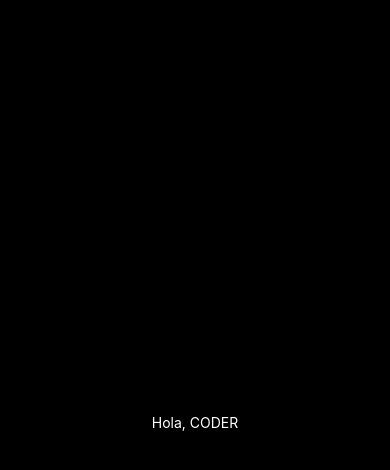
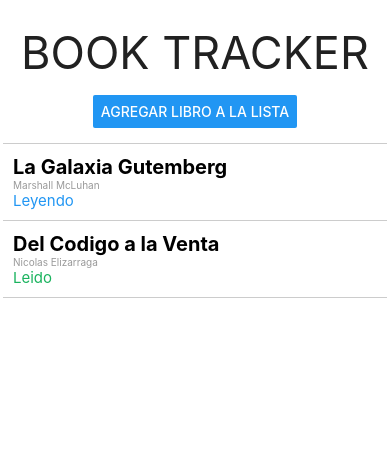
Before and after one commit to jomiborras/coderapp, a React Native app: screen / in a window 390 px wide. Shown: the top 470 px of the page. Built offline with nearby package versions, Linux system fonts and the light colour scheme.

Commit message:
Se crea la aplicacion de lista con algunos cambios personales

```diff
--- a/App.js
+++ b/App.js
@@ -1,23 +1,322 @@
-import { StatusBar } from 'expo-status-bar';
-import { StyleSheet, Text, View } from 'react-native';
+import React, { useEffect, useState } from "react";
+import {
+  StyleSheet,
+  Button,
+  TextInput,
+  View,
+  Text,
+  FlatList,
+  Modal,
+  Pressable,
+} from "react-native";
 
 export default function App() {
+
+  const [books, setBooks] = useState([
+    {
+      id: 1,
+      name: 'La Galaxia Gutemberg',
+      author: 'Marshall McLuhan',
+      read: false
+    },
+    {
+      id: 2,
+      name: 'Del Codigo a la Venta',
+      author: 'Nicolas Elizarraga',
+      read: true
+    }
+  ]);
+
+  const [addModal, setAddModal] = useState(false);
+  const [modalVisible, setModalVisible] = useState(false);
+  const [selectedItem, setSelectedItem] = useState({});
+  const [bookName, setBookName] = useState("");
+  const [bookAuthor, setBookAuthor] = useState("");
+
+  const onChangeBookName = (text) => {
+    setBookName(text);
+  };
+
+  const onChangeBookAuthor = (text) => {
+    setBookAuthor(text);
+  };
+
+  const openNewBookModal = () => {
+    setAddModal(true);
+  }
+
+  const addBook = () => {
+    setBooks((oldArray) => [...oldArray, { id: Date.now(), name: bookName, author: bookAuthor, read: false }]);
+    setBookName("");
+    setBookAuthor("");
+    setAddModal(!addModal);
+  };
+
+  const closeAddBook = () => {
+    setAddModal(!addModal);
+    setBookName("");
+    setBookAuthor("");
+  }
+
+
+  const openBook = (item) => {
+    setSelectedItem(item);
+    setModalVisible(true);
+  };
+
+  const onCancelModal = () => {
+    setModalVisible(!modalVisible);
+    setSelectedItem({});
+  };
+
+  const readBook = (id) => {
+    setModalVisible(!modalVisible);
+    books.find(item => item.id === id).read = true;
+    setSelectedItem({});
+  }
+
+  const onDeleteBook = (id) => {
+    setModalVisible(!modalVisible);
+    setBooks((oldArray) => oldArray.filter((item) => item.id !== id));
+    setSelectedItem({});
+  };
+
   return (
-    <View style={styles.container}>
-      <Text style={styles.text}>Hola, CODER</Text>
-      <StatusBar style="auto" />
+    // MAIN SCREEN
+    <View style={styles.screen}>
+      <Text style={styles.title}>BOOK TRACKER</Text>
+      <View style={styles.addItemInputContainer}>
+        <Button title="Agregar Libro a la Lista" onPress={openNewBookModal} />
+      </View>
+      <FlatList
+        style={styles.flatList}
+        data={books}
+        renderItem={(itemData) => (
+          <Pressable
+            style={styles.itemContainer}
+            onPress={() => {
+              openBook(itemData.item);
+            }}
+          >
+            <Text style={styles.itemName}>{itemData.item.name}</Text>
+            <Text style={styles.itemAuthor}>{itemData.item.author}</Text>
+            <Text style={itemData.item.read ? styles.itemRead : styles.itemReading}>{itemData.item.read ? "Leido" : "Leyendo"}</Text>
+          </Pressable>
+        )}
+        keyExtractor={(item) => item.id.toString()}
+      />
+
+      <Modal animationType="fade" transparent={true} visible={modalVisible}>
+        <View style={styles.modalMainView}>
+          <View style={styles.modalView}>
+            {/* Boton Cerrar Modal */}
+            <View style={styles.buttonClose}>
+              <Pressable
+                onPress={onCancelModal}
+              >
+                <Text style={[styles.button, styles.close]}>X</Text>
+              </Pressable>
+            </View>
+            {/* Titulo del libro */}
+            <Text style={styles.modalTitle}>{selectedItem.name}</Text>
+            {/* Informacion */}
+            <View style={styles.modalBody}>
+              <Text style={styles.modalText}>
+                <Text>Autor: </Text>
+                <Text style={styles.modalBoldText}>{selectedItem?.author}</Text>
+              </Text>
+              <Text style={styles.modalText}>
+                <Text>Estado: </Text>
+                <Text style={styles.modalBoldText}>{selectedItem.read ? "Leído" : "Leyendo"}</Text>
+              </Text>
+            </View>
+            {/* Acciones */}
+            <View style={styles.modalActions}>
+              <Pressable
+                style={[styles.button, styles.buttonCancel, selectedItem.read && styles.disabledButton]}
+                onPress={() => {
+                  readBook(selectedItem.id);
+                }}
+                disabled={selectedItem.read}
+              >
+                <Text style={[styles.textStyle, selectedItem.read && styles.disabledButton]}>Leer</Text>
+              </Pressable>
+              <Pressable
+                style={[styles.button, styles.buttonDelete]}
+                onPress={() => {
+                  onDeleteBook(selectedItem.id);
+                }}
+              >
+                <Text style={styles.textStyle}>Eliminar</Text>
+              </Pressable>
+            </View>
+          </View>
+        </View>
+      </Modal>
+
+      <Modal animationType="fade" transparent={true} visible={addModal}>
+        <View style={styles.modalMainView}>
+          <View style={styles.modalView}>
+            <Text style={styles.modalTitle}>Agregar Libro</Text>
+            <View style={styles.addItemInputContainerModal}>
+              <TextInput
+                placeholder="Titulo"
+                style={styles.input}
+                onChangeText={onChangeBookName}
+                value={bookName}
+              />
+              <TextInput
+                placeholder="Autor"
+                style={styles.input}
+                onChangeText={onChangeBookAuthor}
+                value={bookAuthor}
+              />
+            </View>
+            <View style={styles.modalActions}>
+              <Pressable
+                style={[styles.button, styles.buttonDelete]}
+                onPress={() => closeAddBook()}
+              >
+                <Text style={styles.textStyle}>Cancelar</Text>
+              </Pressable>
+              <Pressable
+                style={[styles.button, styles.buttonCancel]}
+                onPress={() => {
+                  addBook();
+                }}
+              >
+                <Text style={styles.textStyle}>Agregar</Text>
+              </Pressable>
+            </View>
+          </View>
+        </View>
+      </Modal>
     </View>
   );
 }
 
 const styles = StyleSheet.create({
-  container: {
+  screen: {
+    paddingTop: 25,
+    padding: 3,
     flex: 1,
-    backgroundColor: '#000',
-    alignItems: 'center',
-    justifyContent: 'center',
+    backgroundColor: "#fff"
   },
-  text: {
-    color: '#fff',
-  }
+  title: {
+    textAlign: 'center',
+    width: '100%',
+    fontSize: 45,
+    color: "#212121"
+  },
+  flatList: {
+    borderTopColor: "#ccc",
+    borderTopWidth: 1
+  },
+  addItemInputContainer: {
+    margin: 15,
+    justifyContent: "space-between",
+    alignItems: "center",
+  },
+  addItemInputContainerModal: {
+    marginBottom: 10,
+    justifyContent: "space-between",
+    alignItems: "center",
+  },
+  input: {
+    width: 200,
+    borderBottomColor: "black",
+    borderBottomWidth: 1,
+    marginTop: 10
+  },
+  itemContainer: {
+    padding: 10,
+    marginTop: 1,
+    borderBottomColor: "#ccc",
+    borderBottomWidth: 1
+  },
+  item: {
+    padding: 10,
+    textAlign: "start",
+  },
+  itemName: {
+    fontSize: 20,
+    fontWeight: "bold"
+  },
+  itemAuthor: {
+    fontSize: 10,
+    color: "#999"
+  },
+  itemRead: {
+    fontSize: 15,
+    color: "#1ab35e"
+  },
+  itemReading: {
+    fontSize: 15,
+    color: "#2196f3"
+  },
+  modalMainView: {
+    flex: 1,
+    justifyContent: "center",
+    alignItems: "center",
+  },
+  modalView: {
+    margin: 20,
+    backgroundColor: "white",
+    borderRadius: 20,
+    padding: 35,
+    alignItems: "center",
+    shadowColor: "#000",
+    shadowOffset: {
+      width: 0,
+      height: 2,
+    },
+    shadowOpacity: 0.25,
+    shadowRadius: 4,
+    elevation: 5,
+  },
+  modalTitle: {
+    padding: 10,
+    borderRadius: 5,
+    fontSize: 20,
+    fontWeight: "bold",
+    textAlign: "center",
+  },
+  modalBody: {
+    alignItems: "flex-start",
+  },
+  modalText: {
+    marginBottom: 15,
+    textAlign: "center",
+  },
+  modalBoldText: {
+    fontWeight: "bold",
+    textDecorationLine: "underline",
+  },
+  modalActions: {
+    flexDirection: "row",
+    justifyContent: "space-between",
+  },
+  button: {
+    borderRadius: 20,
+    padding: 10,
+    marginHorizontal: 10,
+  },
+  buttonCancel: {
+    backgroundColor: "#2196F3",
+  },
+  disabledButton : {
+    backgroundColor: "#ccc",
+    color: "#c2c2c2",
+  },
+  buttonDelete: {
+    backgroundColor: "#f44336",
+  },
+  buttonClose: {
+    position: "absolute",
+    right: 0,
+    top: 10,
+  },
+  close: {
+    backgroundColor: "#ccc",
+  },
 });
```
